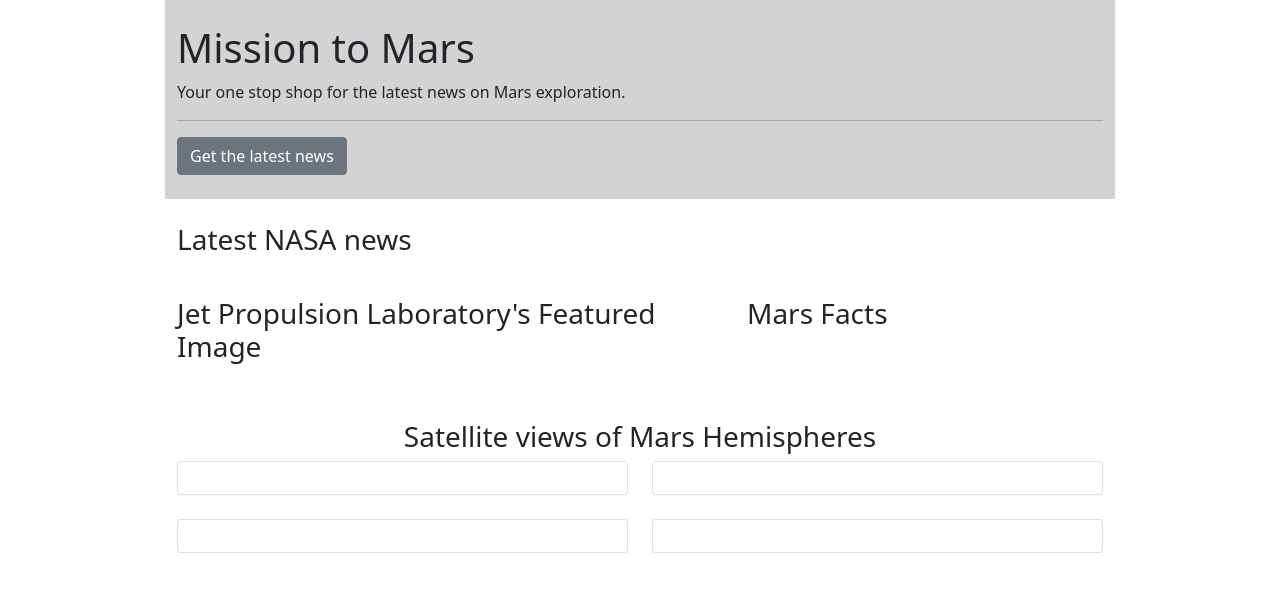
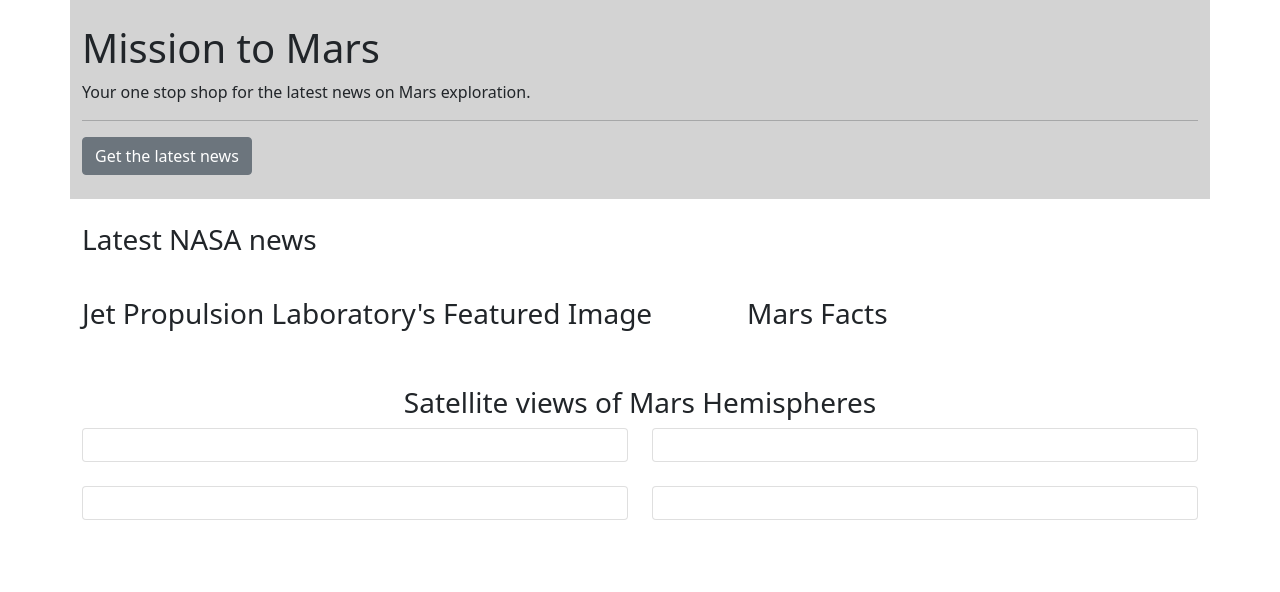
Before and after one commit to NicoleLund/webScraping-MarsNews, a Flask app: template 1-Missions_to_Mars/templates/scraped.html in a window 1280 px wide. Shown: the top 592 px of the page. Run offline with Flask 2, Linux system fonts and the light colour scheme; the template is opened without the code that fills it, so the values that code supplies are empty; some libraries are stand-ins or nearby versions.

Commit message:
Corrected table format

```diff
--- a/1-Missions_to_Mars/templates/index.html
+++ b/1-Missions_to_Mars/templates/index.html
@@ -12,9 +12,6 @@
 
     <!-- Bootstrap CSS -->
     <link href="https://cdn.jsdelivr.net/npm/bootstrap@5.0.1/dist/css/bootstrap.min.css" rel="stylesheet" integrity="sha384-+0n0xVW2eSR5OomGNYDnhzAbDsOXxcvSN1TPprVMTNDbiYZCxYbOOl7+AMvyTG2x" crossorigin="anonymous">
-
-    <!-- Style Sheet -->
-    <link rel="stylesheet" href="./css/styles.css">
 
     <title>Mars Facts</title>
 
--- a/1-Missions_to_Mars/templates/scraped.html
+++ b/1-Missions_to_Mars/templates/scraped.html
@@ -13,9 +13,6 @@
     <!-- Bootstrap CSS -->
     <link href="https://cdn.jsdelivr.net/npm/bootstrap@5.0.1/dist/css/bootstrap.min.css" rel="stylesheet" integrity="sha384-+0n0xVW2eSR5OomGNYDnhzAbDsOXxcvSN1TPprVMTNDbiYZCxYbOOl7+AMvyTG2x" crossorigin="anonymous">
 
-    <!-- Style Sheet -->
-    <link rel="stylesheet" href="./css/styles.css">
-
     <title>Mars Facts</title>
 
   </head>
@@ -23,9 +20,7 @@
   <body>
     <div class="container">
         <div class="row">
-            <div class="col-lg-1" style="background-color:white;">
-            </div>
-            <div class="col-lg-10" style="background-color:lightgray;">
+            <div class="col-lg-12" style="background-color:lightgray;">
                 <div class="jumbotron">
                     <br>
                     <h1>Mission to Mars</h1>
@@ -36,58 +31,42 @@
                     <br>
                 </div>
             </div>
-            <div class="col-lg-1" style="background-color:white;">
-            </div>
         </div>
 
         <div class="row">
-            <div class="col-lg-1" style="background-color:white;"></div>
-
-            <div class="col-lg-10" style="background-color:white;">
+            <div class="col-lg-12" style="background-color:white;">
                 <br>
                 <h3>Latest NASA news</h3>
                 <h5>{{ mars_data.nasa_top_story.headline }}</h5>
                 <p>{{ mars_data.nasa_top_story.teaser }}</p>
             </div>
-
-            <div class="col-lg-1" style="background-color:white;"></div>
         </div>
 
         <div class="row">
-            <div class="col-lg-1" style="background-color:white;"></div>
-
-            <div class="col-lg-6" style="background-color:white;">
+            <div class="col-lg-7" style="background-color:white;">
                 <br>
                 <h3>Jet Propulsion Laboratory's Featured Image</h3>
                 <img src={{ mars_data.jpl_featured_img }}>
                 <br>
             </div>
 
-            <div class="col-lg-4" style="background-color:white;">
+            <div class="col-lg-5" style="background-color:white;">
                 <br>
-                <h3>Mars Facts</h3>
+                <h3> Mars Facts</h3>
                 {{ mars_data.facts_table_html|safe }}
                 <br>
             </div>
-
-            <div class="col-lg-1" style="background-color:white;"></div>
         </div>
 
         <div class="row">
-            <div class="col-lg-1" style="background-color:white;"></div>
-
-            <div class="col-lg-10" style="background-color:white;">
+            <div class="col-lg-12" style="background-color:white;">
                 <br>
                 <h3 class="text-center">Satellite views of Mars Hemispheres</h3>
             </div>
-
-            <div class="col-lg-1" style="background-color:white;"></div>
         </div>
 
         <div class="row">
-            <div class="col-lg-1" style="background-color:white;"></div>
-
-            <div class="col-lg-5" style="background-color:white;">
+            <div class="col-lg-6" style="background-color:white;">
                 <div class="card">
                     <img class="card-img-top" src={{ mars_data.hemisphere_images[0].img_url }}>
                     <div class="card-body">
@@ -97,7 +76,7 @@
                 <br>
             </div>
 
-            <div class="col-lg-5" style="background-color:white;">
+            <div class="col-lg-6" style="background-color:white;">
                 <div class="card">
                     <img class="card-img-top" src={{ mars_data.hemisphere_images[1].img_url }}>
                     <div class="card-body">
@@ -106,14 +85,10 @@
                 </div>
                 <br>
             </div>
-
-            <div class="col-lg-1" style="background-color:white;"></div>
         </div>
 
         <div class="row">
-            <div class="col-lg-1" style="background-color:white;"></div>
-
-            <div class="col-lg-5" style="background-color:white;">
+            <div class="col-lg-6" style="background-color:white;">
                 <div class="card">
                     <img class="card-img-top" src={{ mars_data.hemisphere_images[2].img_url }}>
                     <div class="card-body">
@@ -123,7 +98,7 @@
                 <br>
             </div>
 
-            <div class="col-lg-5" style="background-color:white;">
+            <div class="col-lg-6" style="background-color:white;">
                 <div class="card">
                     <img class="card-img-top" src={{ mars_data.hemisphere_images[3].img_url }}>
                     <div class="card-body">
@@ -132,8 +107,6 @@
                 </div>
                 <br>
             </div>
-
-            <div class="col-lg-1" style="background-color:white;"></div>
         </div>
 
     </div>
```
Also changed, not shown: 1-Missions_to_Mars/scrape_mars.py (+5 -4 lines).
